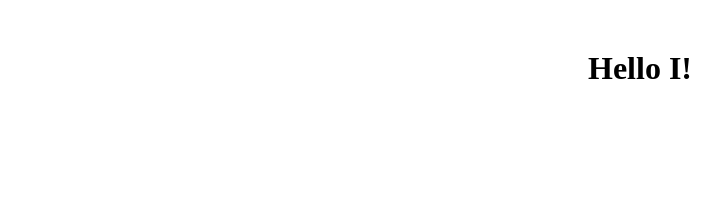
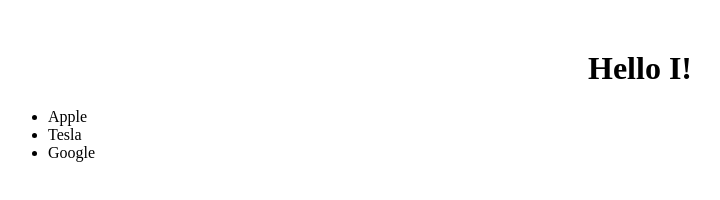
Before and after one commit to art7067/test3, a plain HTML site: page index.html in a window 1280 px wide. Shown: the whole page, without its empty margins (0-720 px from the left). Drawn offline with Linux system fonts and the light colour scheme.

Commit message:
added list

```diff
--- a/index.html
+++ b/index.html
@@ -8,5 +8,10 @@
   </head>
   <body>
     <h1 style="text-align: center; margin-top: 50px">Hello I!</h1>
+    <ul>
+      <li>Apple</li>
+      <li>Tesla</li>
+      <li>Google</li>
+    </ul>
   </body>
 </html>
```
